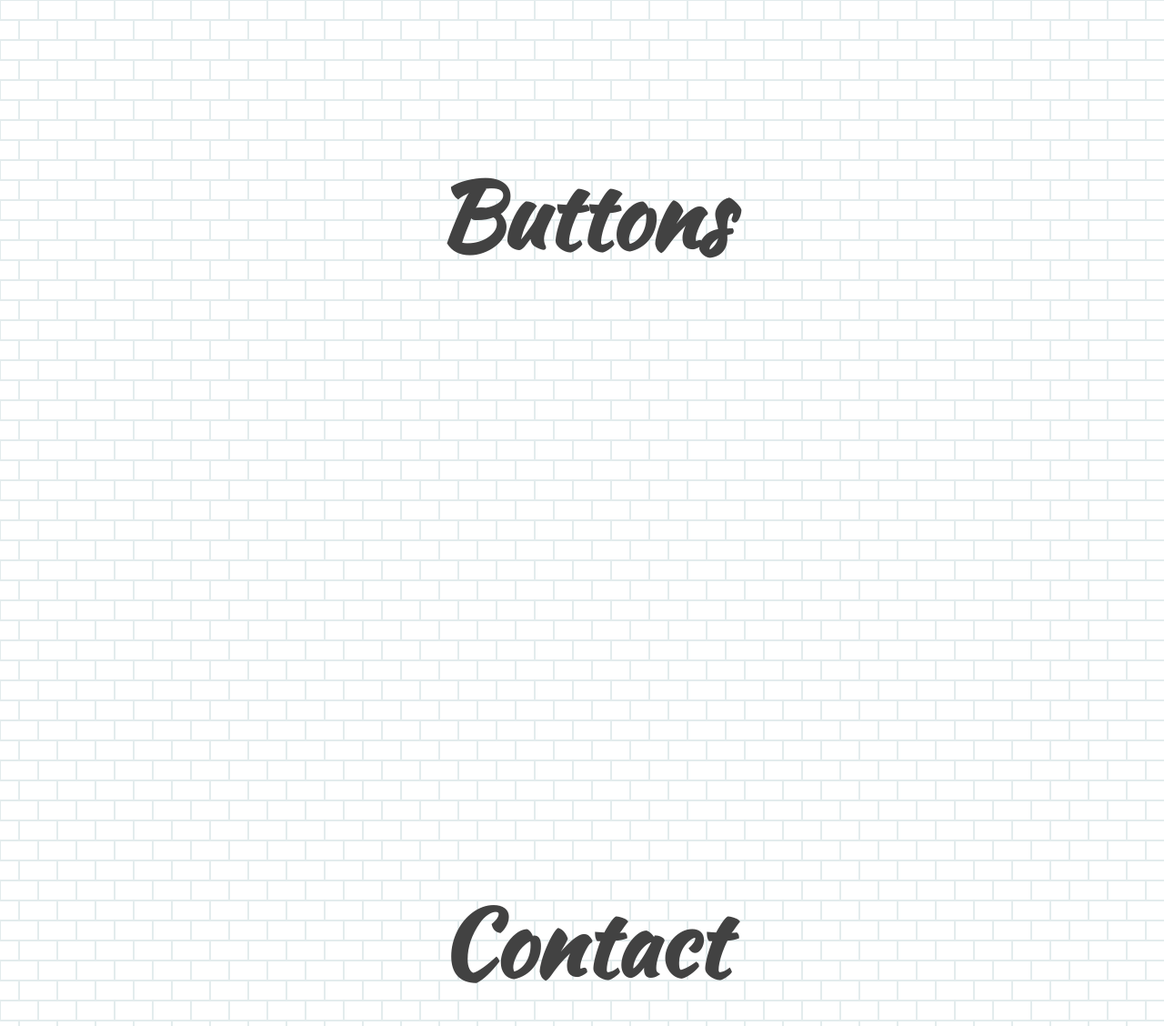
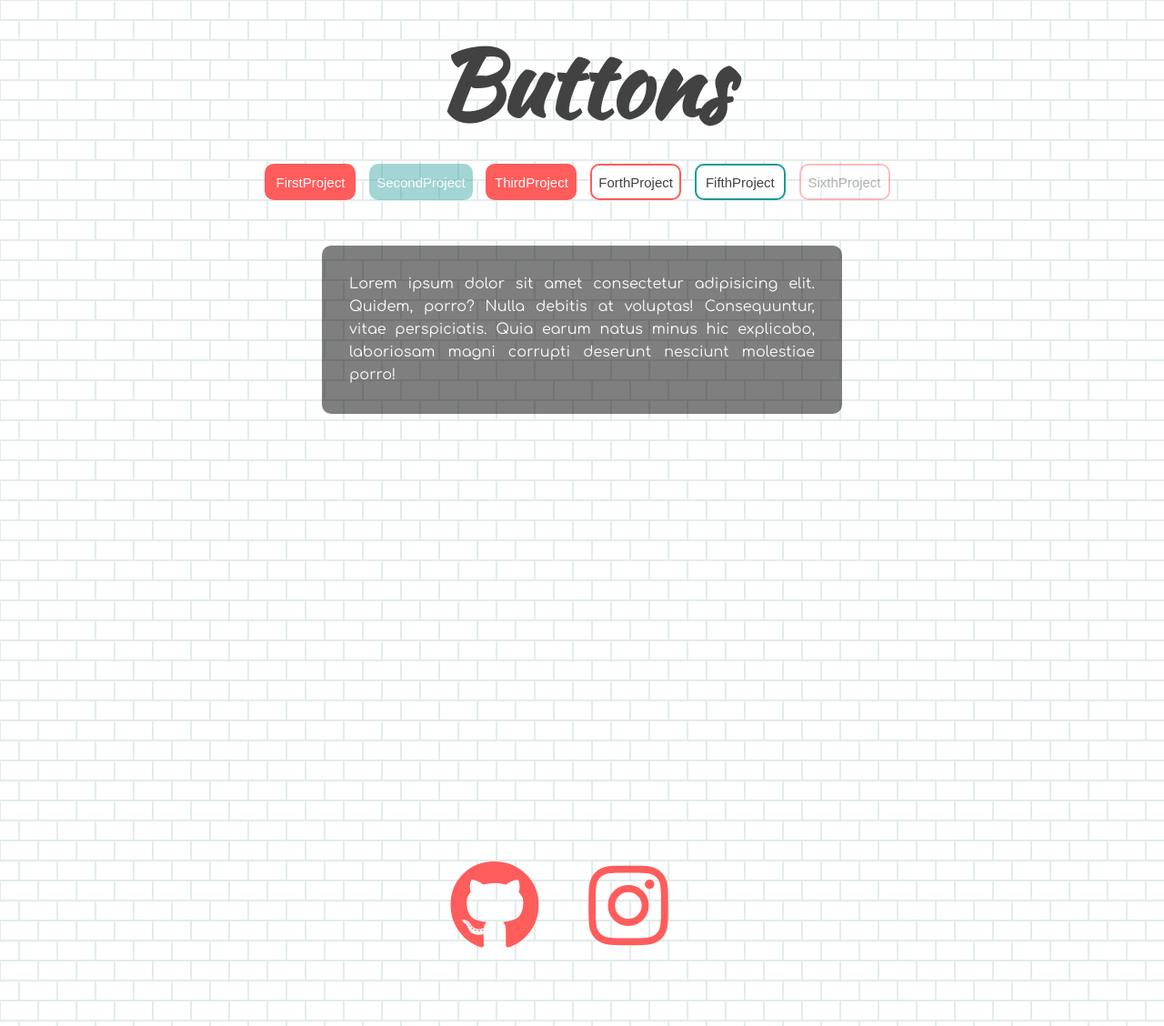
Before and after one commit to tomtom6789/Template-Personal-Page, a plain HTML site: page index.html in a window 1280 px wide. Shown: the part 1804-2932 px from the top of the page at 91% size. Drawn offline with nearby package versions, Linux system fonts and the light colour scheme.

Commit message:
added sections to link to the project content

```diff
--- a/index.html
+++ b/index.html
@@ -52,12 +52,26 @@
     <!-- Projects -->
     <section id="projects">
         <h1>Buttons</h1>
+        <div class="buttons">
+             <button class="primary">FirstProject</button>
+             <button class="secondary" disabled>SecondProject</button>
+             <button class="primary">ThirdProject</button>
+             <button class="outline">ForthProject</button>
+             <button class="secondary outline">FifthProject</button>
+             <button class="outline" disabled>SixthProject</button>
+        </div>
+        <div class="text-box" id="text-box">
+            <p>Lorem ipsum dolor sit amet consectetur adipisicing elit. Quidem, porro? Nulla debitis at voluptas! Consequuntur, vitae perspiciatis. Quia earum natus minus hic explicabo, laboriosam magni corrupti deserunt nesciunt molestiae porro!</p>
+        </div>
     </section>
 
 
     <!-- Contact -->
     <section id="contact">
-        <h1>Contact</h1>
+        <div class="social-icon">
+            <i class="fab fa-github"></i>
+            <i class="fab fa-instagram"></i>
+        </div>
     </section>
 
 
```
